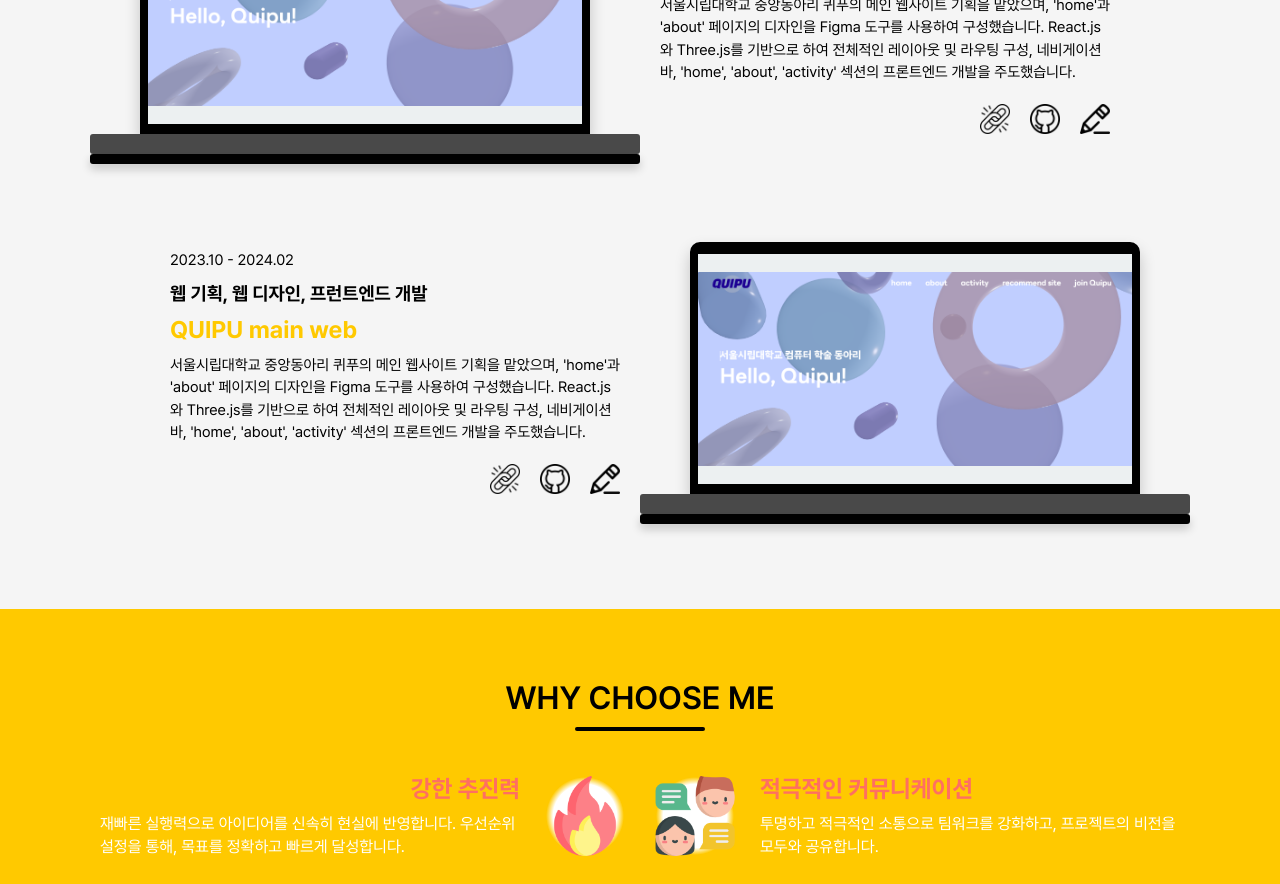
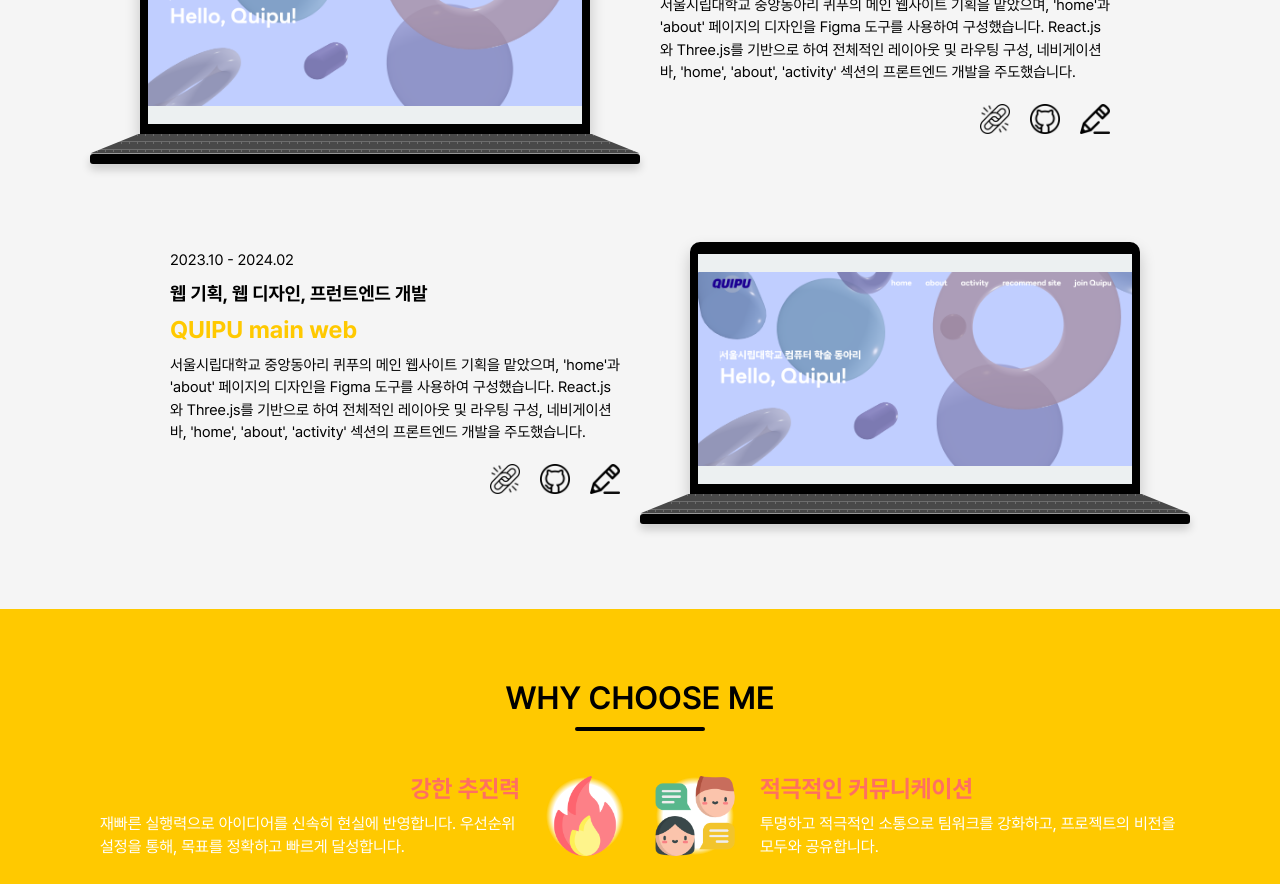
Before and after one commit to YenaLey/yenaley.github.io, a React (Create React App) app: page / in a window 1280 px wide. Shown: the part 3720-4604 px from the top of the page. Built offline with nearby package versions, Linux system fonts and the light colour scheme; no server answers.

Commit message:
chore: project 키보드 width 에러 확인

```diff
--- a/src/components/PROJECTS/PROJECTS.css
+++ b/src/components/PROJECTS/PROJECTS.css
@@ -83,14 +83,14 @@
     position: relative;
     left: 50%;
     transform: translateX(-50%);
-    width: 550px;
     height: 20px;
+    clip-path: polygon(9% 0, 91% 0, 100% 100%, 0% 100%);
     background-color: rgb(73, 73, 73);
     border-radius: 3px;
-    /* background-image: linear-gradient(rgb(109, 109, 109) 1px, transparent 1px),
+    background-image: linear-gradient(rgb(109, 109, 109) 1px, transparent 1px),
                       linear-gradient(100deg, rgb(109, 109, 109) 1px, transparent 1px);
     background-size: 8px 8px, 8px 8px;
-    background-position: -1px -1px, -1px -1px; */
+    background-position: -1px -1px, -1px -1px;
 
     @media (max-width: 600px) {
         width: 96vw;
@@ -98,13 +98,16 @@
     @media (max-width: 400px) {
         width: 94vw;
         height: 15px;
+        clip-path: polygon(8% 0, 92% 0, 100% 100%, 0% 100%);
     }
     @media (max-width: 350px) {
         width: 93vw;
         height: 10px;
+        clip-path: polygon(7% 0, 93% 0, 100% 100%, 0% 100%);
     }
     @media (max-width: 250px) {
         width: 91vw;
+        clip-path: polygon(6% 0, 94% 0, 100% 100%, 0% 100%);
     }
 }
 
```
Also changed, not shown: 1 other file (tests, documents, lock files or other folders).
